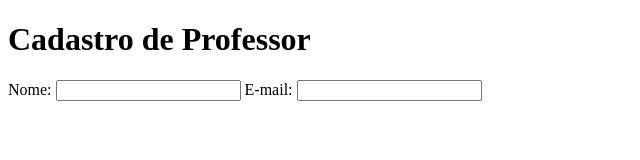
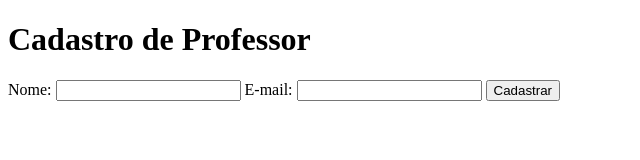
Before and after one commit to lvhewj/Saresp_2024, a plain HTML site: page Index.html in a window 1280 px wide. Shown: the whole page, without its empty margins (0-640 px from the left). Drawn offline with Linux system fonts and the light colour scheme.

Commit message:
Adicionando pt4

```diff
--- a/Index.html
+++ b/Index.html
@@ -14,6 +14,7 @@
         <label for="email">E-mail:</label>
         <input type="email" id="email" name="email" required>
 
-
+    <button type="submit">Cadastrar</button>
+    </form>
 </body>
 </html>
```
